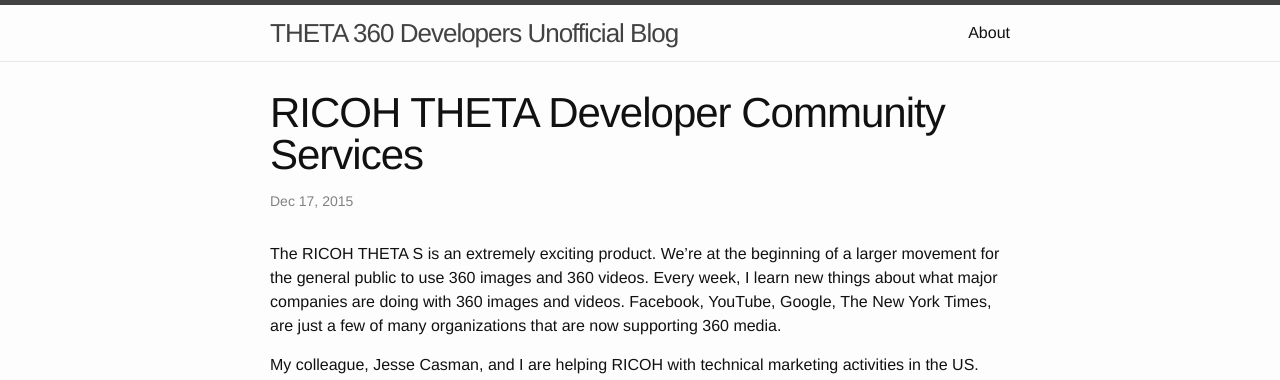
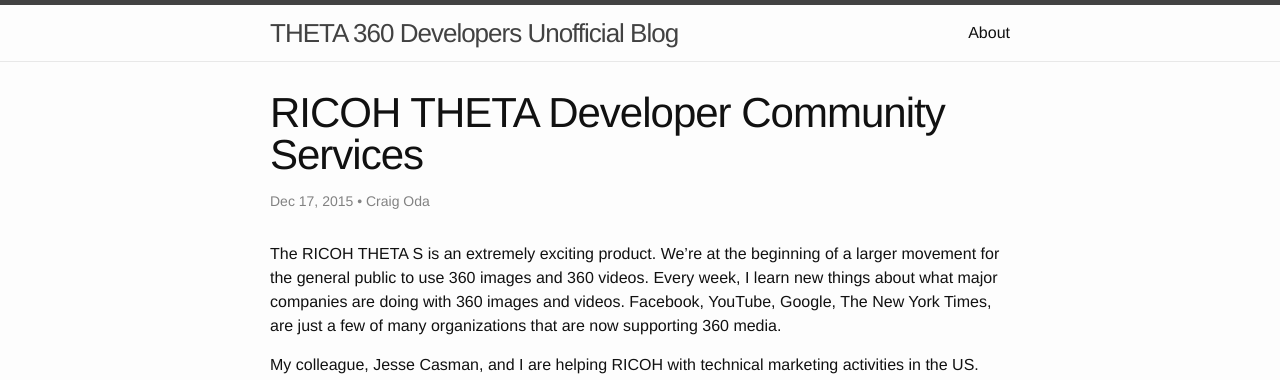
Before and after one commit to theta360developers/blog, a Jekyll site: the page built from _posts/2015-12-16-theta-s-community-assistance.markdown, in a window 1280 px wide. Shown: the top 380 px of the page. Built offline with Jekyll 4.4.1, drawn with Linux system fonts in a browser that asks for light colours.

Commit message:
added author info

```diff
--- /dev/null
+++ b/_data/authors.yml
@@ -0,0 +1,3 @@
+codetricity:
+  name: Craig Oda
+  github: codetricity
--- a/_layouts/post.html
+++ b/_layouts/post.html
@@ -5,7 +5,8 @@
 
   <header class="post-header">
     <h1 class="post-title" itemprop="name headline">{{ page.title }}</h1>
-    <p class="post-meta"><time datetime="{{ page.date | date_to_xmlschema }}" itemprop="datePublished">{{ page.date | date: "%b %-d, %Y" }}</time>{% if page.author %} • <span itemprop="author" itemscope itemtype="http://schema.org/Person"><span itemprop="name">{{ page.author }}</span></span>{% endif %}</p>
+    <p class="post-meta">
+	<time datetime="{{ page.date | date_to_xmlschema }}" itemprop="datePublished">{{ page.date | date: "%b %-d, %Y" }}</time>{% if page.author %} • <span itemprop="author" itemscope itemtype="http://schema.org/Person"><span itemprop="name">{{ page.author }}</span></span>{% endif %}</p>
   </header>
 
   <div class="post-content" itemprop="articleBody">
--- a/_posts/2015-12-16-theta-s-community-assistance.markdown
+++ b/_posts/2015-12-16-theta-s-community-assistance.markdown
@@ -2,6 +2,7 @@
 layout: post
 title:  "RICOH THETA Developer Community Services"
 date:   2015-12-17
+author: "Craig Oda"
 categories: community
 ---
 The RICOH THETA S is an extremely exciting product. We're at the beginning
```
Also changed, not shown: 5 other files.
